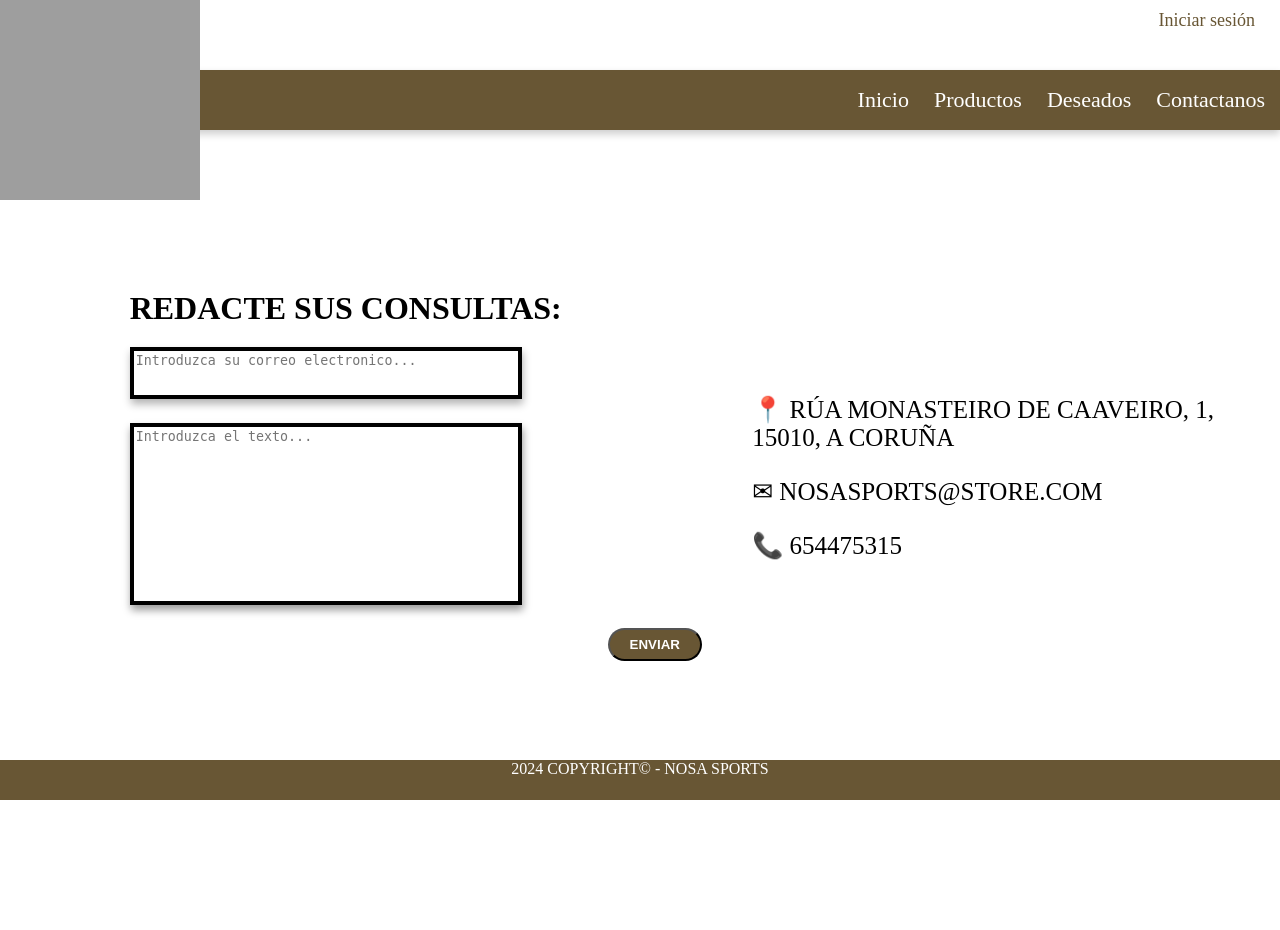
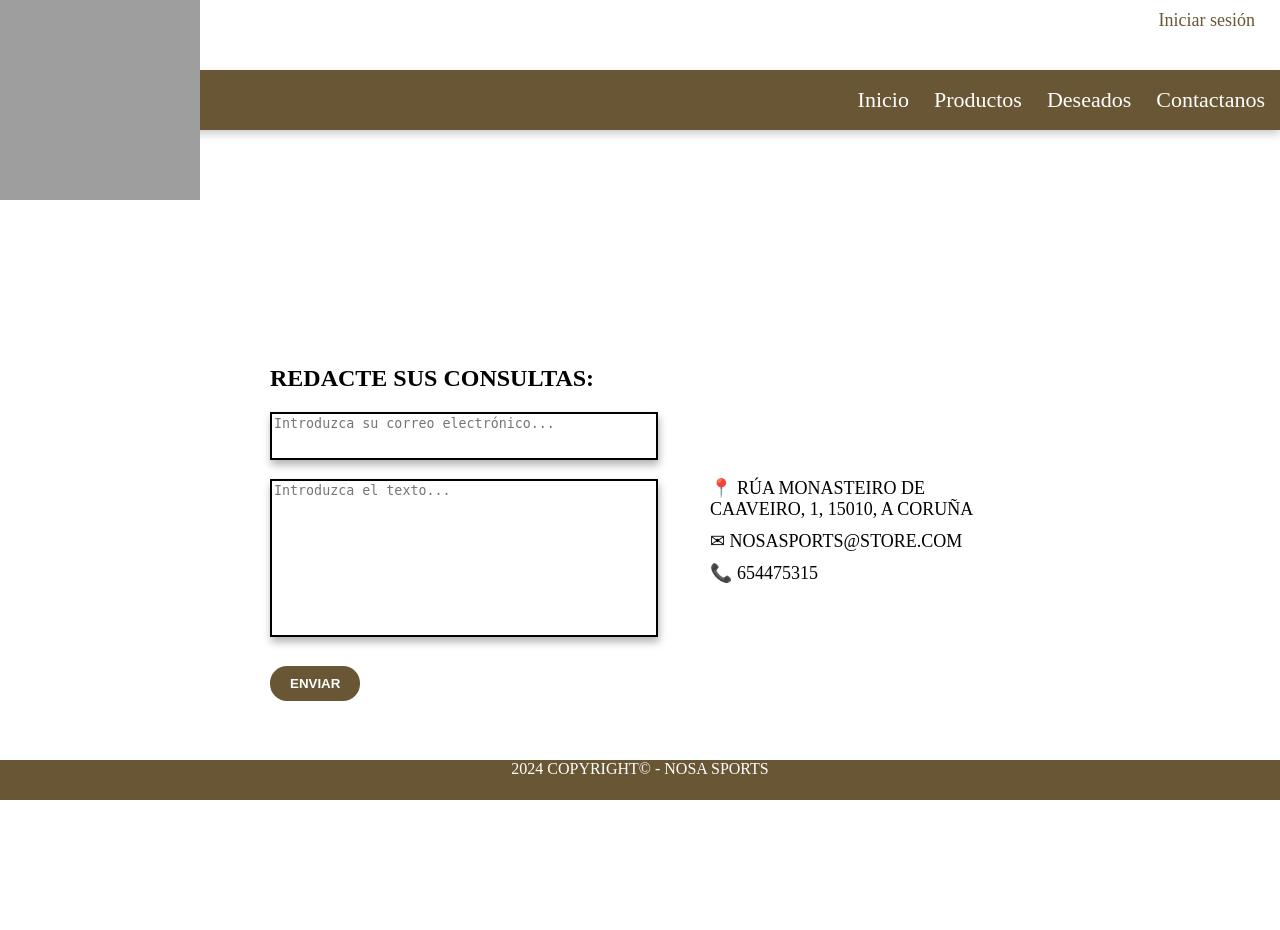
Before and after one commit to PabloDB2/NosaSports, a PHP site: page /PHP/contacto.php in a window 1280 px wide. Before the commit the page ends 800 px from the top, so only its background shows below. Run offline with PHP 8.4, Linux system fonts and the light colour scheme; grey boxes are pictures that could not be loaded.

Commit message:
Añadidas algunas mejoras al css de contacto

```diff
--- a/Codigo/app/view/CSS/contacto.css
+++ b/Codigo/app/view/CSS/contacto.css
@@ -1,125 +1,80 @@
 .content {
-
     display: flex;
     flex-direction: row;
-    align-items: flex-start;
-
-    gap: 25%;
-
+    align-items: center;
+    justify-content: center;
+    gap: 40px;
+    height: 100vh;
+    box-sizing: border-box;
+    padding: 20px;
 }
 
 .textos {
-
     text-align: left;
-    margin-top: 37%;
-    margin-left: 30%;
-
-
+    flex: 1;
+    max-width: 400px;
 }
 
 .boton {
-
-    margin-left: 158%;
-    padding: 7px 20px 7px 20px;
+    margin: 10px 0;
+    padding: 10px 20px;
     border-radius: 17px;
     background-color: #685634;
     color: white;
     cursor: pointer;
     font-weight: bold;
-    margin-top: 13px;
+    border: none;
+}
+
+h1 {
+    margin-bottom: 20px;
+    font-weight: bold;
+    font-size: 24px;
+}
+
+.texto1, .texto2 {
+    width: 100%;
+    max-width: 380px;
+    border: solid 2px black;
+    box-shadow: 1px 5px 8px rgba(0, 0, 0, 0.3);
+    resize: none;
+    margin-bottom: 15px;
+}
+
+.texto1 {
+    height: 40px;
+}
+
+.texto2 {
+    height: 150px;
+}
+
+.content2 {
+    text-align: left;
+    flex: 1;
+    font-size: 18px;
+    font-weight: 500;
+    max-width: 300px;
+}
+
+.content2 p {
+    margin: 10px 0;
 }
 
 
-h1 {
-
-    margin-bottom: 20px;
-    font-weight: bold;
-    width: 200%;
-
-}
-
-.texto1 {
-
-    margin-bottom: 20px;
-    width: 380px;
-    height: 40px;
-    border: solid 4px black;
-    box-shadow: 1px 5px 8px rgba(0, 0, 0, 0.3);
-    resize: none;
-
-
-}
-
-.texto2 {
-
-    display: block;
-    width: 380px;
-    height: 170px;
-    margin-bottom: 10px;
-    border: solid 4px black;
-    box-shadow: 1px 5px 8px rgba(0, 0, 0, 0.4);
-    line-height: 1.2;
-    resize: none;
-
-}
-
-.content2 {
-
-    text-align: left;
-    margin-top: 240px;
-    font-size: 25px;
-    font-weight: 500;
-    flex: 1;
-}
-
 @media (max-width: 900px) {
-
     .content {
-
-        gap: 1%;
-
+        flex-direction: column;
+        height: auto;
+        gap: 20px;
     }
 
-
-    .textos {
-
-        margin-top: 10vh;
-        margin-left: 1vh;
-
-    }
-
-    .texto1 {
-
-
-        width: 300px;
-        height: 40px;
-
-    }
-
-    .texto2 {
-
-        width: 300px;
-        height: 150px;
-
-    }
-
-    p {
-
-        width: 100%;
-
+    .textos, .content2 {
+        max-width: 100%;
+        text-align: center;
     }
 
     .content2 {
-
-        text-align: left;
-        margin-top: 180px;
-        font-size: 15px;
-
-    }
-
-    .boton {
-
-        margin-left: 50%;
-
+        font-size: 16px;
     }
 }
--- a/Codigo/app/view/PHP/contacto.php
+++ b/Codigo/app/view/PHP/contacto.php
@@ -1,47 +1,41 @@
 <?php
 session_start();
 
-if (isset($_SESSION['nombre_usuario'])) {
-    $nombre_usuario = $_SESSION['nombre_usuario'];
-} else {
-    $nombre_usuario = null;
-}
+$nombre_usuario = $_SESSION['nombre_usuario'] ?? null;
 ?>
 
 <!DOCTYPE html>
-<html lang="en">
+<html lang="es">
+
 <head>
     <meta charset="UTF-8">
     <meta name="viewport" content="width=device-width, initial-scale=1.0">
-    <title>Document</title>
+    <title>Contacto</title>
     <link rel="stylesheet" href="../CSS/contacto.css">
 </head>
+
 <body>
+    <?php include "../Generales/nav.php"; ?>
 
-    <?php include "../Generales/nav.php" ?>
     <div class="content">
-
-
-        <form action="contacto.php" method="POST">
-
-            <div class="textos">
-                <h1>REDACTE SUS CONSULTAS:</h1>
-                <textarea class="texto1" maxlength="50" name="texto1" placeholder="Introduzca su correo electronico..."></textarea>
-                <textarea class="texto2" maxlength="204" name="texto2" placeholder="Introduzca el texto..."></textarea>
-                <input class= "boton" type="submit" value="ENVIAR">
-            </div>
-
-        </form>
+        <div class="textos">
+            <h1>REDACTE SUS CONSULTAS:</h1>
+            <form action="contacto.php" method="POST">
+                <textarea class="texto1" maxlength="50" name="texto1" placeholder="Introduzca su correo electrónico..." required></textarea>
+                <textarea class="texto2" maxlength="204" name="texto2" placeholder="Introduzca el texto..." required></textarea>
+                <input class="boton" type="submit" value="ENVIAR">
+            </form>
+        </div>
 
         <div class="content2">
             <p>📍 RÚA MONASTEIRO DE CAAVEIRO, 1, 15010, A CORUÑA</p>
             <p>✉ NOSASPORTS@STORE.COM</p>
             <p>📞 654475315</p>
         </div>
+    </div>
 
-    </div>
+
+    <?php include "../Generales/footer.php"; ?>
 </body>
 
-    <?php include "../Generales/footer.php" ?>
-
 </html>
--- a/Codigo/app/view/PHP/inicio.php
+++ b/Codigo/app/view/PHP/inicio.php
@@ -28,7 +28,6 @@ $mejoresProductos = $productController->productosConMasLikes();
 
 <body>
 
-    <div style="position: absolute; top: 10px; right: 10px;">
 
     </div>
 
```
